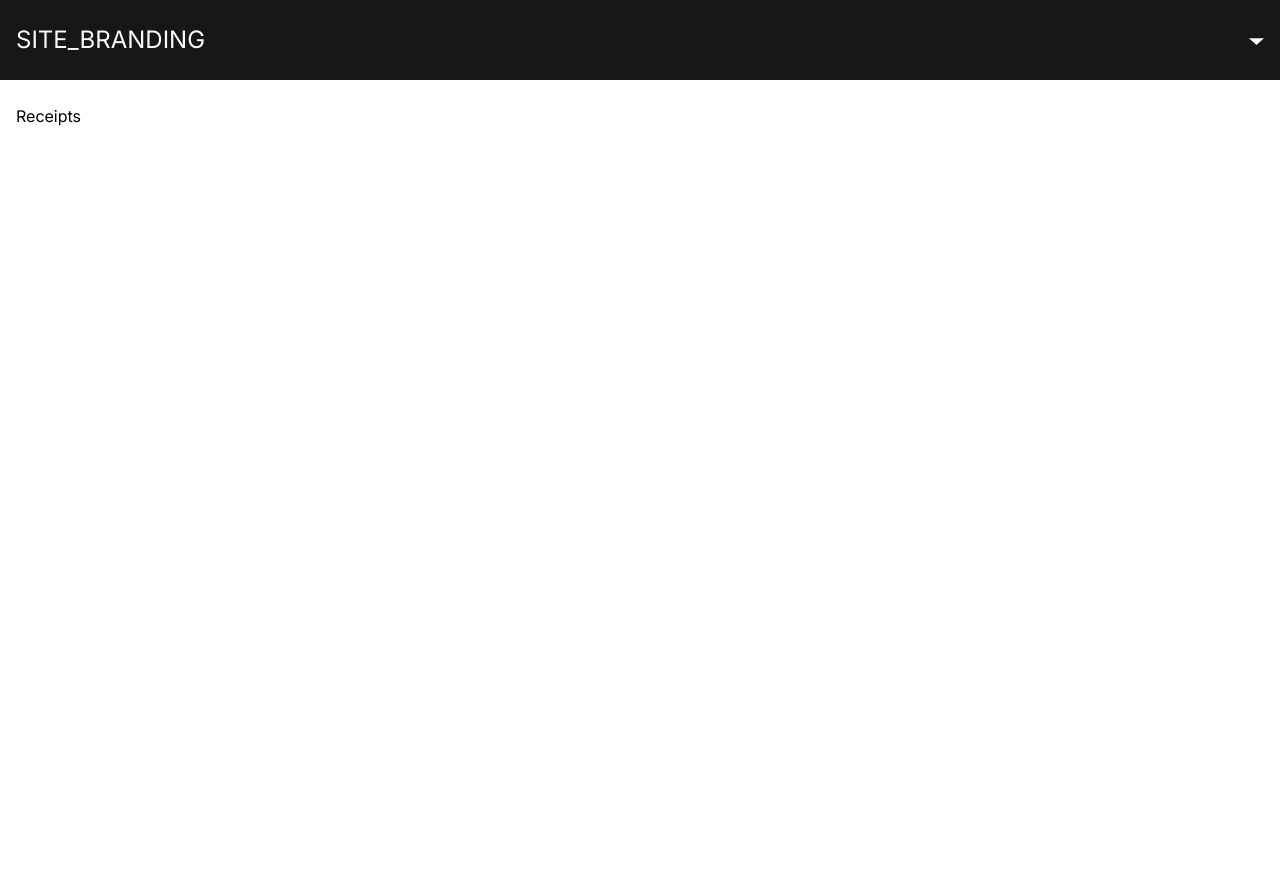
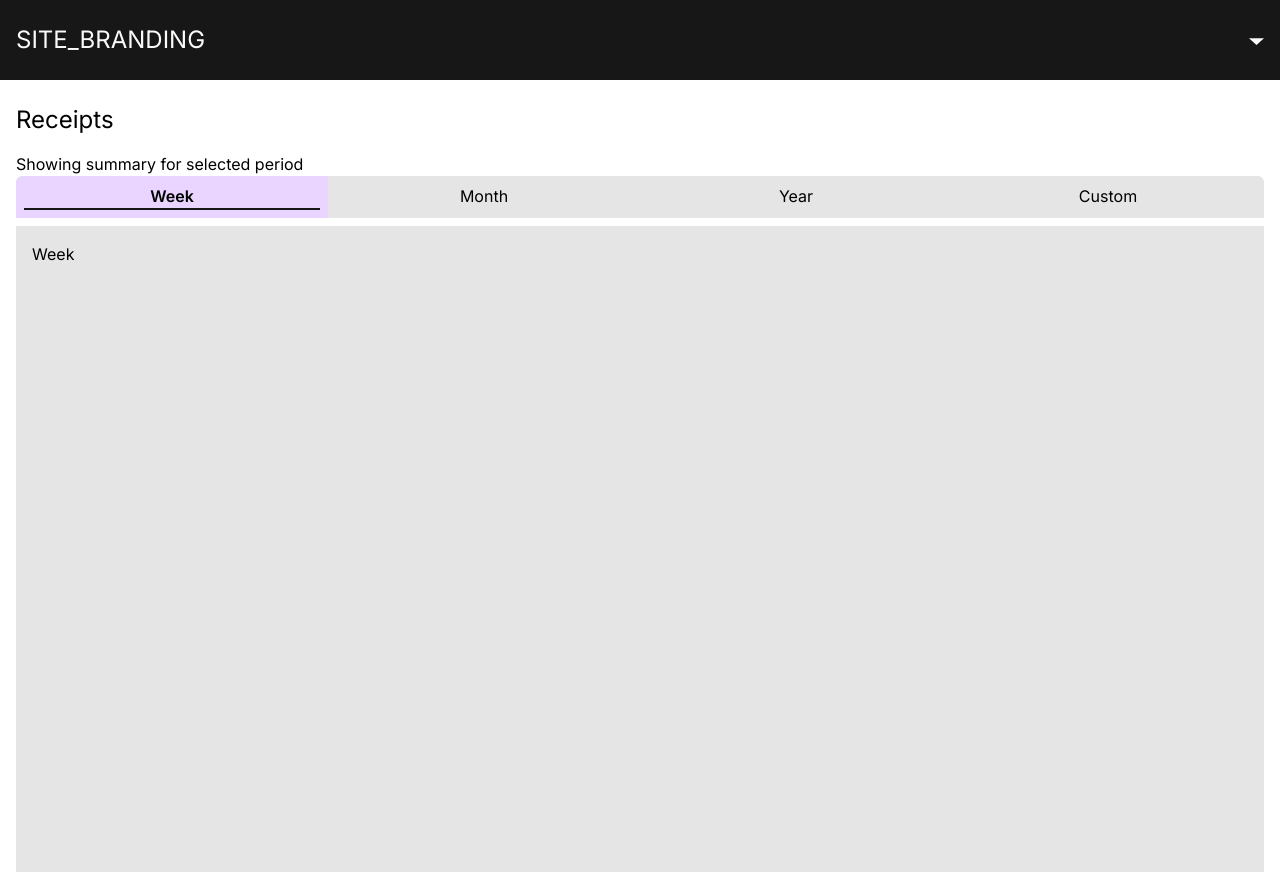
Before and after one commit to jbeauty-uk/accountability, a Next.js app in the folder frontend/: page /receipts in a window 1280 px wide. Before the commit the page ends 800 px from the top, so only its background shows below. Built offline with nearby package versions, Linux system fonts and the light colour scheme.

Commit message:
receipt summaries

```diff
--- /dev/null
+++ b/frontend/components/footer/index.jsx
@@ -0,0 +1,9 @@
+import { SITE_BRANDING } from "../../constants";
+
+const Footer = () => (
+  <footer className="px-4 py-6">
+    <p>{SITE_BRANDING}</p>
+  </footer>
+);
+
+export default Footer;
--- a/frontend/components/header/nav/hamburger/index.tsx
+++ /dev/null
@@ -1,24 +0,0 @@
-import { motion } from "framer-motion";
-
-type Props = {
-  open: boolean;
-  cycleOpen: () => void;
-};
-
-const Hamburger = ({ open = false, cycleOpen }: Props) => (
-  <motion.div
-    initial={{
-      rotate: 0,
-    }}
-    animate={{
-      rotate: open ? 90 : 0,
-    }}
-    transition={{
-      ease: "backInOut",
-    }}
-    className="aspect-square h-12 bg-neutral-50"
-    onClick={cycleOpen}
-  />
-);
-
-export default Hamburger;
--- a/frontend/components/header/nav/index.tsx
+++ /dev/null
@@ -1,43 +0,0 @@
-import Link from "next/link";
-
-type Route = {
-  displayText: string;
-  href: string;
-  onClick?: () => void;
-};
-
-const routes: Route[] = [
-  {
-    displayText: "Home",
-    href: "/",
-  },
-  {
-    displayText: "Receipts",
-    href: "/receipts",
-  },
-];
-
-type Props = {
-  cycleOpen: () => void;
-};
-
-const Navigation = ({ cycleOpen }: Props) => (
-  <nav className="flex flex-col text-xl items-end w-full h-full relative">
-    {routes.map(({ displayText, href }) => (
-      <NavLink
-        key={href}
-        href={href}
-        displayText={displayText}
-        onClick={cycleOpen}
-      />
-    ))}
-  </nav>
-);
-
-const NavLink = ({ displayText, href, onClick }: Route) => (
-  <Link href={href} onClick={onClick}>
-    {displayText}
-  </Link>
-);
-
-export default Navigation;
--- a/frontend/components/layout.tsx
+++ b/frontend/components/layout.tsx
@@ -1,13 +1,17 @@
 import Header from "./header";
+import Footer from "./footer";
 
 type LayoutProps = {
   children: React.ReactNode;
 };
 
 const Layout = ({ children }: LayoutProps) => (
-  <div className="flex flex-col h-screen">
-    <Header />
-    <div className="px-4 py-6">{children}</div>
+  <div className="flex flex-col overflow-x-hidden">
+    <div className="flex flex-col h-screen">
+      <Header />
+      <div className="px-4 py-6">{children}</div>
+    </div>
+    <Footer />
   </div>
 );
 
--- /dev/null
+++ b/frontend/components/receipts/summary/summaryContainer.tsx
@@ -0,0 +1,81 @@
+import { AnimatePresence, motion } from "framer-motion";
+import { useEffect, useState } from "react";
+
+type SummarySelector = {
+  label: string;
+};
+
+const summaryTypes: SummarySelector[] = [
+  {
+    label: "Week",
+  },
+  {
+    label: "Month",
+  },
+  {
+    label: "Year",
+  },
+  {
+    label: "Custom",
+  },
+];
+
+const SummaryContainer = () => {
+  const [summaryIndex, setSummaryIndex] = useState(0);
+  const [selectedSummary, setSelectedSummary] = useState(
+    summaryTypes[summaryIndex]
+  );
+
+  useEffect(() => {
+    setSelectedSummary(summaryTypes[summaryIndex]);
+  }, [summaryIndex]);
+
+  return (
+    <div className="flex flex-col py-4">
+      <h2>Showing summary for selected period</h2>
+      <ul className="grid grid-cols-4 rounded-full text-center">
+        {summaryTypes.map((summary, index) => {
+          const isSelected = index === summaryIndex;
+          return (
+            <li
+              key={summary.label}
+              className={`p-2 first:rounded-tl-md last:rounded-tr-md ${
+                isSelected ? "bg-purple-200 font-semibold" : "bg-neutral-200"
+              }`}
+              onClick={() => setSummaryIndex(index)}
+            >
+              <p>{summary.label}</p>
+              {isSelected && <Underline />}
+            </li>
+          );
+        })}
+      </ul>
+      <AnimatePresence mode="wait">
+        <motion.div
+          key={selectedSummary ? selectedSummary.label : "empty"}
+          initial={{ y: -50, scale: 0.9, opacity: 0 }}
+          animate={{ y: 0, scale: 1, opacity: 1 }}
+          exit={{ y: 50, scale: 0.9, opacity: 0 }}
+          transition={{ duration: 0.2, ease: "anticipate" }}
+        >
+          <div className="aspect-square w-full bg-neutral-200 p-4 rounded-b-md mt-2">
+            {selectedSummary ? selectedSummary.label : "😋"}
+          </div>
+        </motion.div>
+      </AnimatePresence>
+    </div>
+  );
+};
+
+const Underline = () => (
+  <motion.div
+    transition={{
+      duration: 0.5,
+      ease: "anticipate",
+    }}
+    layoutId="underline"
+    className="w-full border-b-2 border-neutral-900"
+  ></motion.div>
+);
+
+export default SummaryContainer;
--- a/frontend/pages/receipts/index.tsx
+++ b/frontend/pages/receipts/index.tsx
@@ -1,6 +1,9 @@
+import SummaryContainer from "../../components/receipts/summary/summaryContainer";
+
 const ReceiptPage = () => (
   <div>
-    <h1>Receipts</h1>
+    <h1 className="text-2xl">Receipts</h1>
+    <SummaryContainer />
   </div>
 );
 
```
